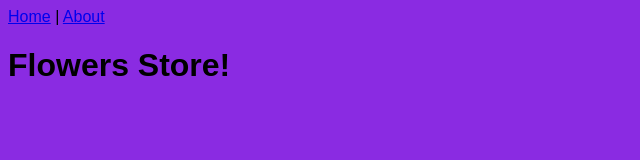
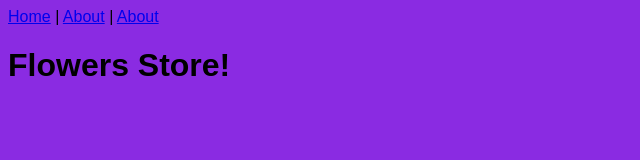
Before and after one commit to shedipro12-bot/FlowerStore, a plain HTML site: page about.html in a window 1280 px wide. Shown: the full height of the page, 0-640 px from the left. Drawn offline with Linux system fonts and the light colour scheme.

Commit message:
connected contact us to main pages

```diff
--- a/about.html
+++ b/about.html
@@ -14,6 +14,8 @@
     <a href="index.html">Home</a>
     <span>|</span>
     <a href="about.html">About</a>
+    <span>|</span>
+    <a href="contact-us.html">About</a>
 
     <h1>Flowers Store!</h1>
 </body>
```
Also changed, not shown: contact-us.html (+2 -1 lines).
